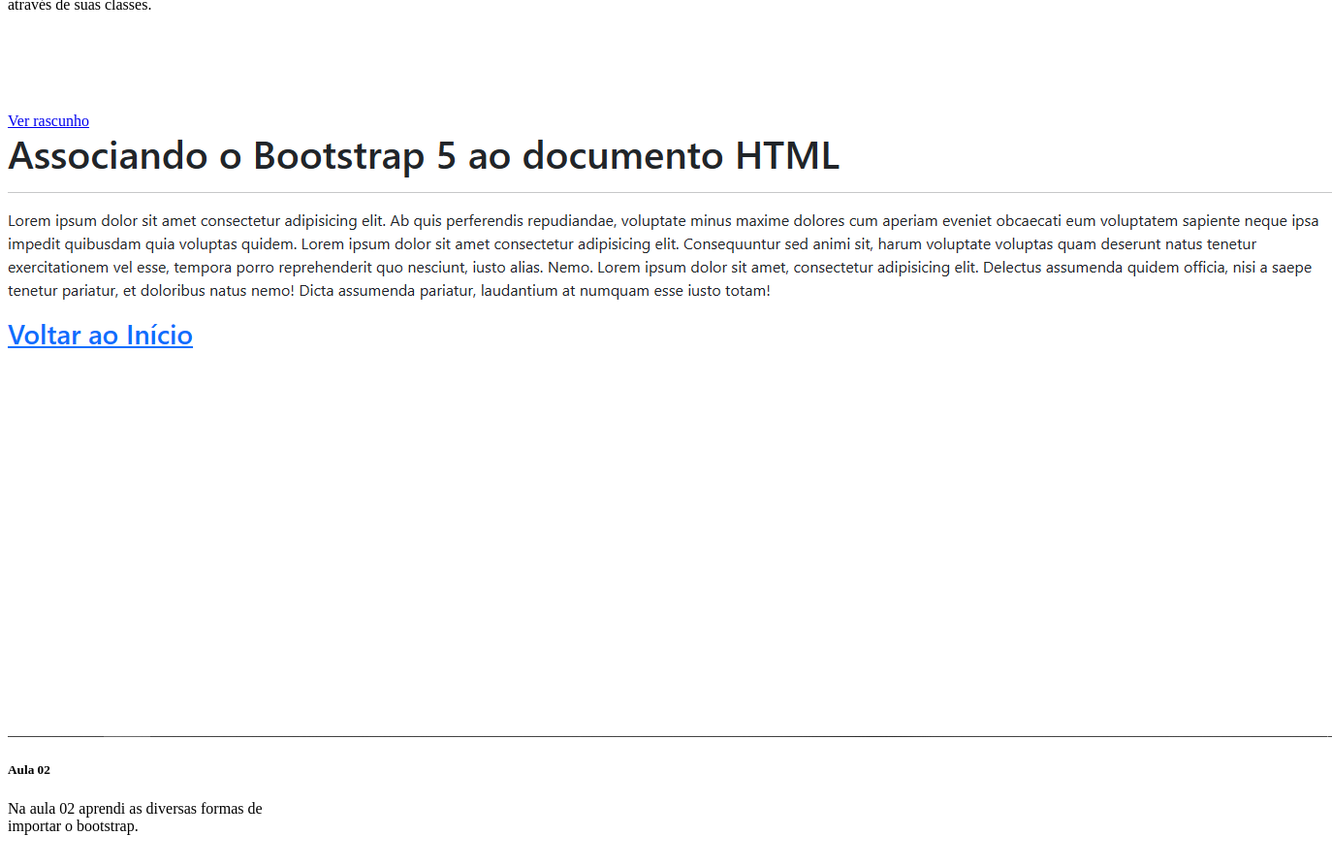
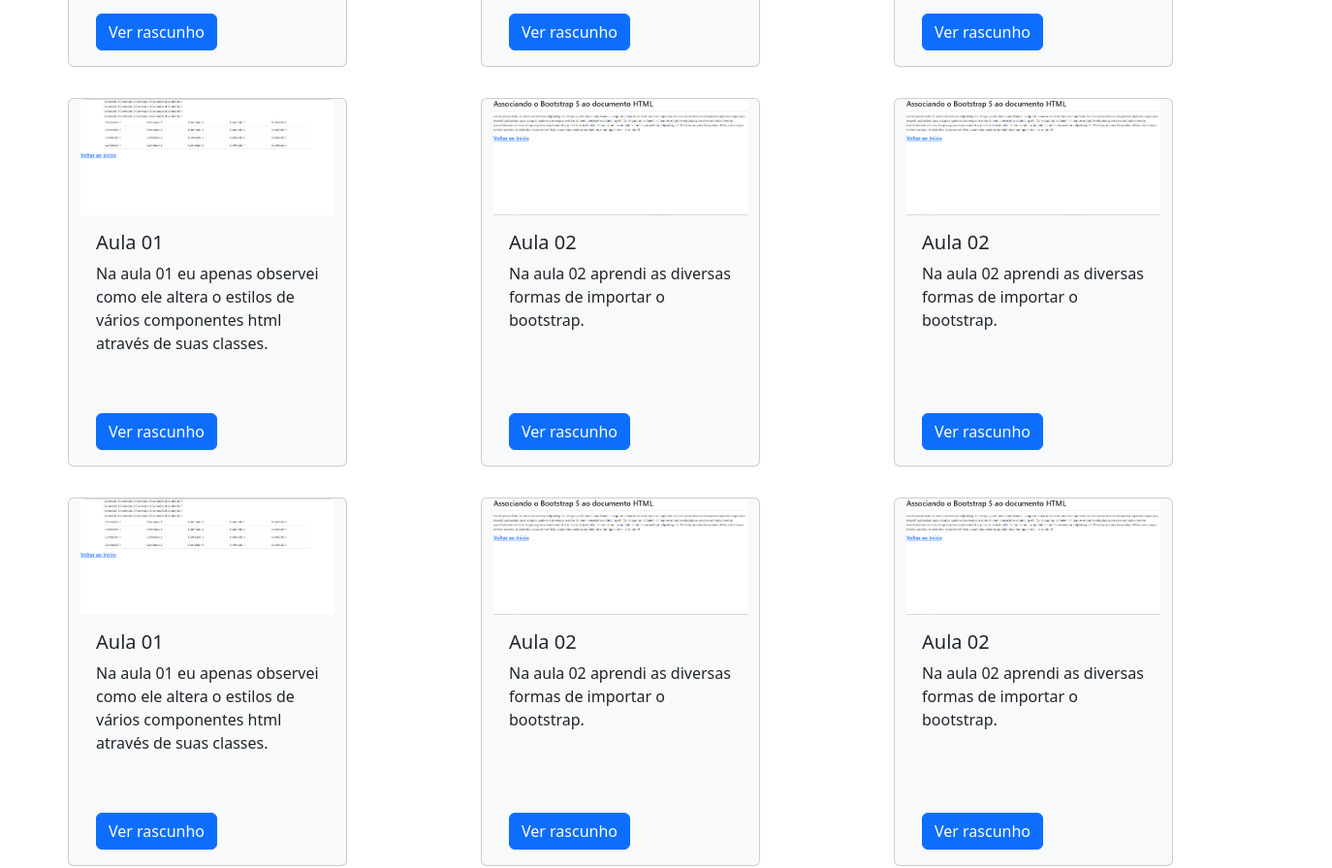
Before and after one commit to DaniloVieiraCosta1729/Aprendendo_Bootstrap, a website: page pagina_para_as_aulas/index.html in a window 1280 px wide. Shown: the part 820-1715 px from the top of the page at 97% size, 1374 px wide, since content can reach past the window. Drawn offline with nearby package versions, Linux system fonts and the light colour scheme; the site is published under a folder, as on GitHub Pages, so addresses that start at the root find nothing.

Commit message:
modifica os links que adicionam o bootstrap às páginas.

```diff
--- a/pagina_para_as_aulas/aplicacao03/index.html
+++ b/pagina_para_as_aulas/aplicacao03/index.html
@@ -5,8 +5,8 @@
     <meta http-equiv="X-UA-Compatible" content="IE=edge">
     <meta name="viewport" content="width=device-width, initial-scale=1.0">
     <link rel="stylesheet" href="style.css">
-    <link rel="stylesheet" href="/node_modules/bootstrap/dist/css/bootstrap.min.css">
-    <script src="/node_modules/bootstrap/dist/js/bootstrap.bundle.min.js"></script>
+    <link rel="stylesheet" href="node_modules/bootstrap/dist/css/bootstrap.min.css">
+    <script src="node_modules/bootstrap/dist/js/bootstrap.min.js"></script>
     <title>Breakpoints</title>
 </head>
 <body>
--- a/pagina_para_as_aulas/index.html
+++ b/pagina_para_as_aulas/index.html
@@ -4,8 +4,8 @@
     <meta charset="UTF-8">
     <meta http-equiv="X-UA-Compatible" content="IE=edge">
     <meta name="viewport" content="width=device-width, initial-scale=1.0">
-    <link rel="stylesheet" href="/node_modules/bootstrap/dist/css/bootstrap.min.css">
-    <script src="/node_modules/bootstrap/dist/js/bootstrap.bundle.min.js"></script>
+    <link rel="stylesheet" href="node_modules/bootstrap/dist/css/bootstrap.min.css">
+    <script src="node_modules/bootstrap/dist/js/bootstrap.min.js"></script>
     <title>Curso de Bootstrap 5</title>
 </head>
 <body>
@@ -34,7 +34,7 @@
                 <div class="card-body">
                   <h5 class="card-title">Aula 02</h5>
                   <p class="card-text" style="height: 140px;"> Na aula 02 aprendi as diversas formas de importar o bootstrap.</p>
-                  <a href="aplicacao02/index.html" class="btn btn-primary">Ver rascunho</a>
+                  <a href="aplicacao03/index.html" class="btn btn-primary">Ver rascunho</a>
                 </div>
               </div>
         </div>
@@ -44,7 +44,7 @@
                 <div class="card-body">
                   <h5 class="card-title">Aula 01</h5>
                   <p class="card-text" style="height: 140px;"> Na aula 01 eu apenas observei como ele altera o estilos de vários componentes html através de suas classes.</p>
-                  <a href="aplicacao01/index.html" class="btn btn-primary">Ver rascunho</a>
+                  <a href="aplicacao04/index.html" class="btn btn-primary">Ver rascunho</a>
                 </div>
               </div>
               <div class="card bg-light m-0 my-3" style="width: 18rem;">
@@ -52,7 +52,7 @@
                 <div class="card-body">
                   <h5 class="card-title">Aula 02</h5>
                   <p class="card-text" style="height: 140px;"> Na aula 02 aprendi as diversas formas de importar o bootstrap.</p>
-                  <a href="aplicacao02/index.html" class="btn btn-primary">Ver rascunho</a>
+                  <a href="aplicacao05/index.html" class="btn btn-primary">Ver rascunho</a>
                 </div>
               </div>
               <div class="card bg-light m-0 my-3" style="width: 18rem;">
@@ -60,7 +60,7 @@
                 <div class="card-body">
                   <h5 class="card-title">Aula 02</h5>
                   <p class="card-text" style="height: 140px;"> Na aula 02 aprendi as diversas formas de importar o bootstrap.</p>
-                  <a href="aplicacao02/index.html" class="btn btn-primary">Ver rascunho</a>
+                  <a href="aplicacao06/index.html" class="btn btn-primary">Ver rascunho</a>
                 </div>
               </div>
         </div>
@@ -70,7 +70,7 @@
                 <div class="card-body">
                   <h5 class="card-title">Aula 01</h5>
                   <p class="card-text" style="height: 140px;"> Na aula 01 eu apenas observei como ele altera o estilos de vários componentes html através de suas classes.</p>
-                  <a href="aplicacao01/index.html" class="btn btn-primary">Ver rascunho</a>
+                  <a href="aplicacao07/index.html" class="btn btn-primary">Ver rascunho</a>
                 </div>
               </div>
               <div class="card bg-light m-0 my-3" style="width: 18rem;">
@@ -78,7 +78,7 @@
                 <div class="card-body">
                   <h5 class="card-title">Aula 02</h5>
                   <p class="card-text" style="height: 140px;"> Na aula 02 aprendi as diversas formas de importar o bootstrap.</p>
-                  <a href="aplicacao02/index.html" class="btn btn-primary">Ver rascunho</a>
+                  <a href="aplicacao08/index.html" class="btn btn-primary">Ver rascunho</a>
                 </div>
               </div>
               <div class="card bg-light m-0 my-3" style="width: 18rem;">
@@ -86,7 +86,7 @@
                 <div class="card-body">
                   <h5 class="card-title">Aula 02</h5>
                   <p class="card-text" style="height: 140px;"> Na aula 02 aprendi as diversas formas de importar o bootstrap.</p>
-                  <a href="aplicacao02/index.html" class="btn btn-primary">Ver rascunho</a>
+                  <a href="aplicacao09/index.html" class="btn btn-primary">Ver rascunho</a>
                 </div>
               </div>
         </div>
@@ -96,7 +96,7 @@
                 <div class="card-body">
                   <h5 class="card-title">Aula 01</h5>
                   <p class="card-text" style="height: 140px;"> Na aula 01 eu apenas observei como ele altera o estilos de vários componentes html através de suas classes.</p>
-                  <a href="aplicacao01/index.html" class="btn btn-primary">Ver rascunho</a>
+                  <a href="aplicacao10/index.html" class="btn btn-primary">Ver rascunho</a>
                 </div>
               </div>
               <div class="card bg-light m-0 my-3" style="width: 18rem;">
@@ -104,7 +104,7 @@
                 <div class="card-body">
                   <h5 class="card-title">Aula 02</h5>
                   <p class="card-text" style="height: 140px;"> Na aula 02 aprendi as diversas formas de importar o bootstrap.</p>
-                  <a href="aplicacao02/index.html" class="btn btn-primary">Ver rascunho</a>
+                  <a href="aplicacao11/index.html" class="btn btn-primary">Ver rascunho</a>
                 </div>
               </div>
               <div class="card bg-light m-0 my-3" style="width: 18rem;">
@@ -112,7 +112,7 @@
                 <div class="card-body">
                   <h5 class="card-title">Aula 02</h5>
                   <p class="card-text" style="height: 140px;"> Na aula 02 aprendi as diversas formas de importar o bootstrap.</p>
-                  <a href="aplicacao02/index.html" class="btn btn-primary">Ver rascunho</a>
+                  <a href="aplicacao12/index.html" class="btn btn-primary">Ver rascunho</a>
                 </div>
               </div>
         </div>
```
Also changed, not shown: pagina_para_as_aulas/aplicacao04/index.html (+2 -2 lines), pagina_para_as_aulas/aplicacao05/index.html (+2 -2 lines), pagina_para_as_aulas/aplicacao06/index.html (+2 -2 lines), pagina_para_as_aulas/aplicacao07/index.html (+2 -2 lines), pagina_para_as_aulas/aplicacao08/index.html (+2 -2 lines), pagina_para_as_aulas/aplicacao09/index.html (+2 -2 lines), pagina_para_as_aulas/aplicacao10/index.html (+2 -2 lines), pagina_para_as_aulas/aplicacao11/index.html (+2 -2 lines), pagina_para_as_aulas/aplicacao12/index.html (+2 -2 lines), pagina_para_as_aulas/aplicacao13/index.html (+2 -2 lines), pagina_para_as_aulas/package.json (renamed from package.json), 2 other files.
